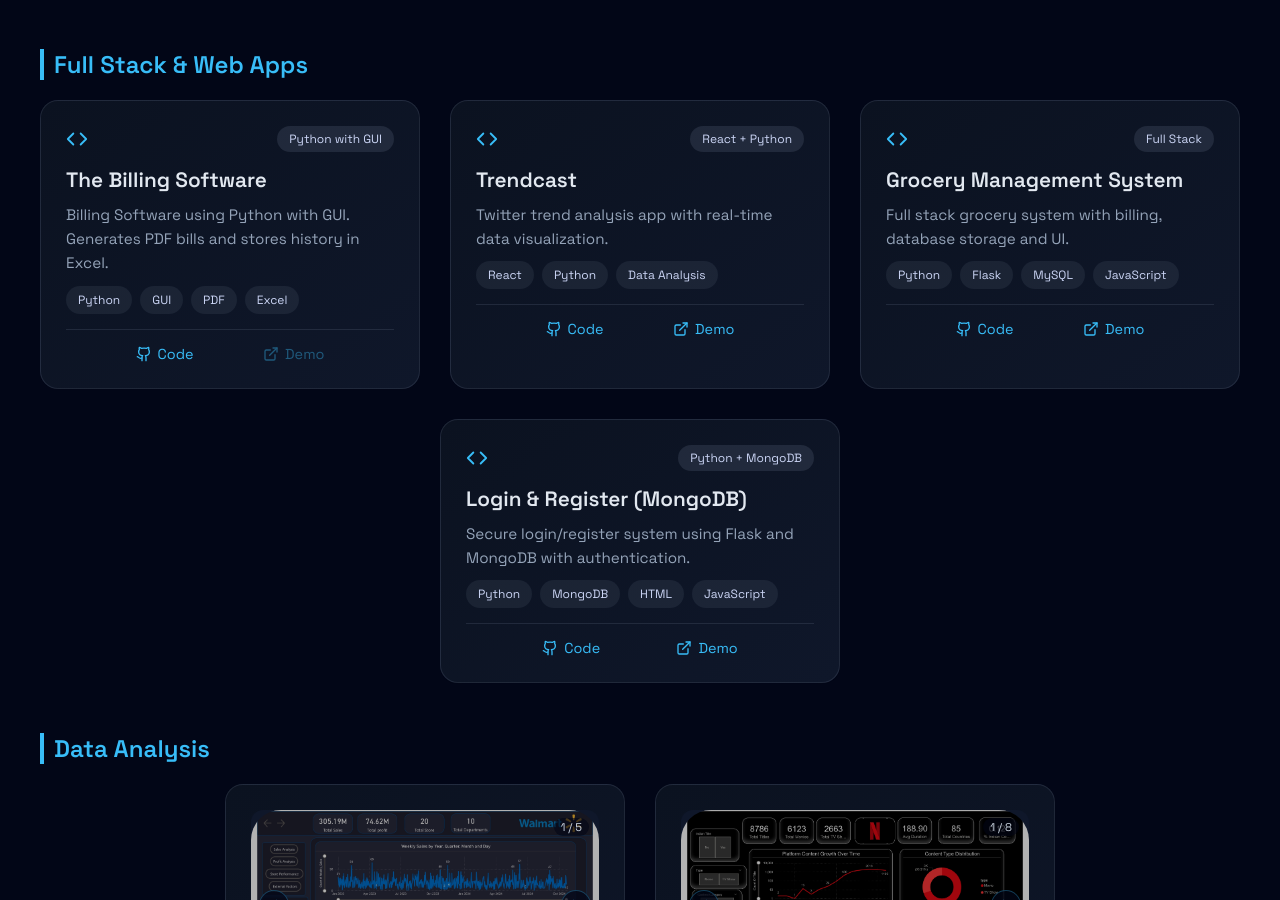
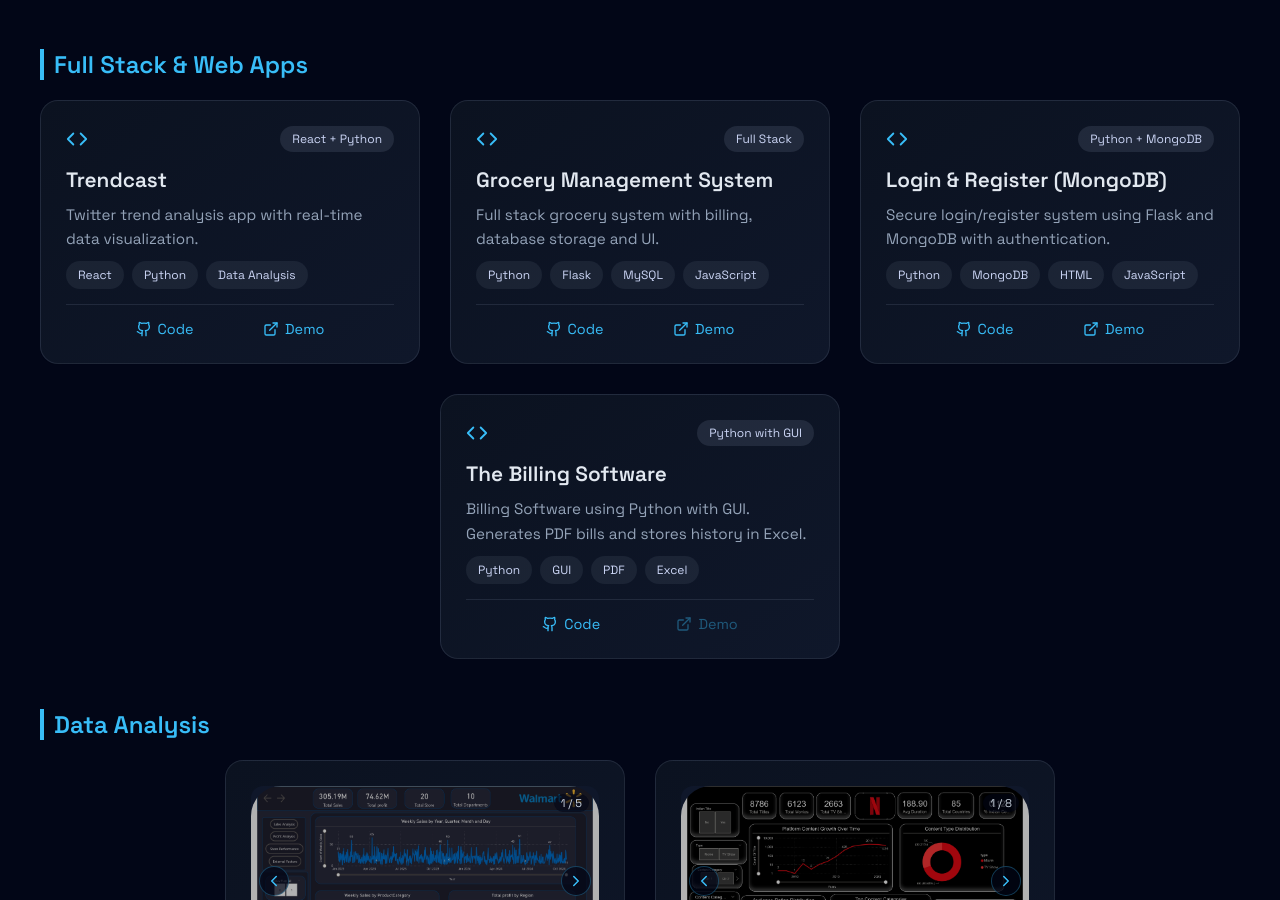
Before and after one commit to Hemanth509h/Portfolio, a React (Vite) app: page / in a window 1280 px wide. Shown: the part 2401-3301 px from the top of the page. Built offline with nearby package versions, Linux system fonts and the light colour scheme.

Commit message:
Update Projects.jsx

```diff
--- a/src/components/section/Projects.jsx
+++ b/src/components/section/Projects.jsx
@@ -20,7 +20,17 @@ import walmart5 from "../../assets/walmart/walmart sales analysis_page-0005.jpg"
 
 /* ================= PROJECT DATA ================= */
 const PROJECTS = [
-
+  {
+    title: "The Billing Software",
+    type: "Python with GUI",
+    icon: Code,
+    description:
+      "Billing Software using Python with GUI. Generates PDF bills and stores history in Excel.",
+    tags: ["Python", "GUI", "PDF", "Excel"],
+    code: "https://github.com/Hemanth509h/The_Billing_Software.git",
+    demo: "",
+    category: "Full Stack & Web Apps",
+  },
 
 
   {
@@ -104,17 +114,7 @@ const PROJECTS = [
     category: "🏆 Hackathon Projects",
   },
 
-  {
-    title: "The Billing Software",
-    type: "Python with GUI",
-    icon: Code,
-    description:
-      "Billing Software using Python with GUI. Generates PDF bills and stores history in Excel.",
-    tags: ["Python", "GUI", "PDF", "Excel"],
-    code: "https://github.com/Hemanth509h/The_Billing_Software.git",
-    demo: "",
-    category: "Full Stack & Web Apps",
-  },
+
 ];
 
 /* ================= GROUP ================= */
```
